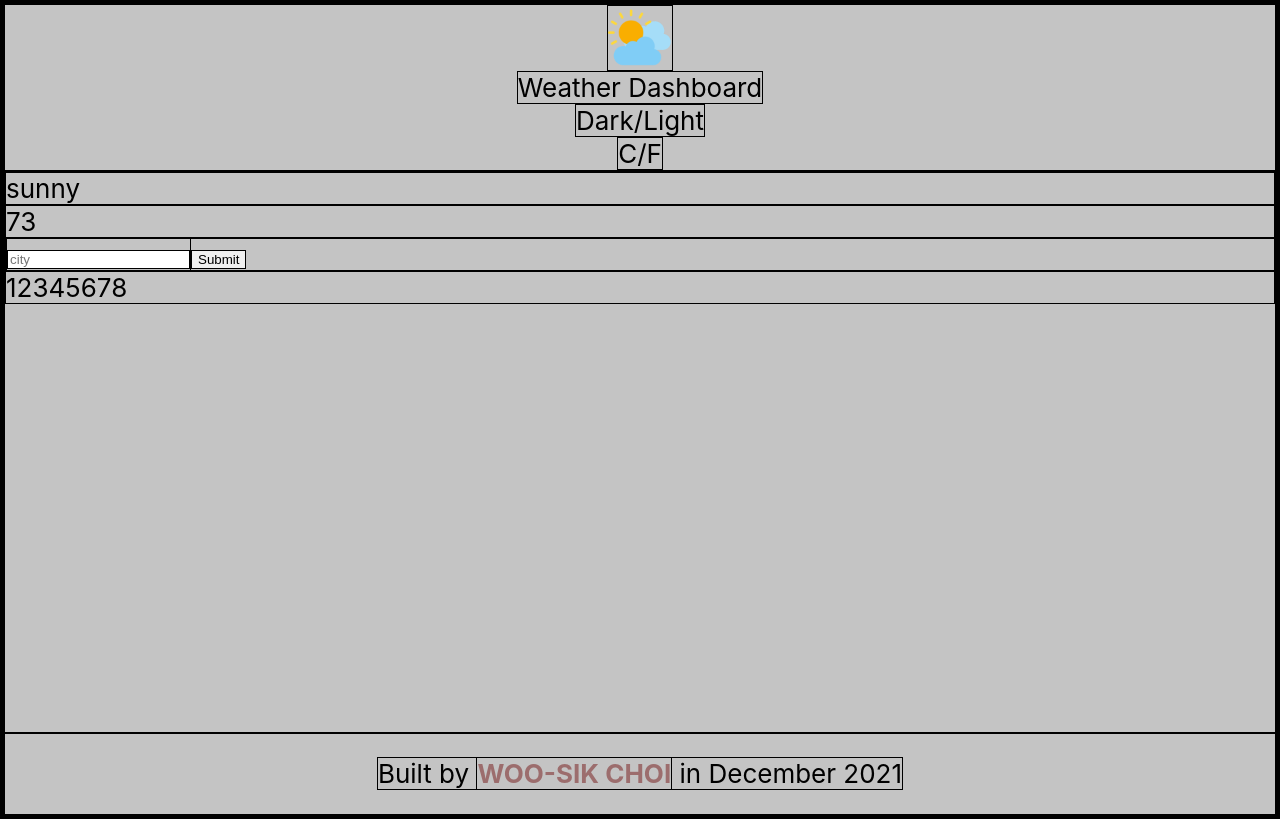
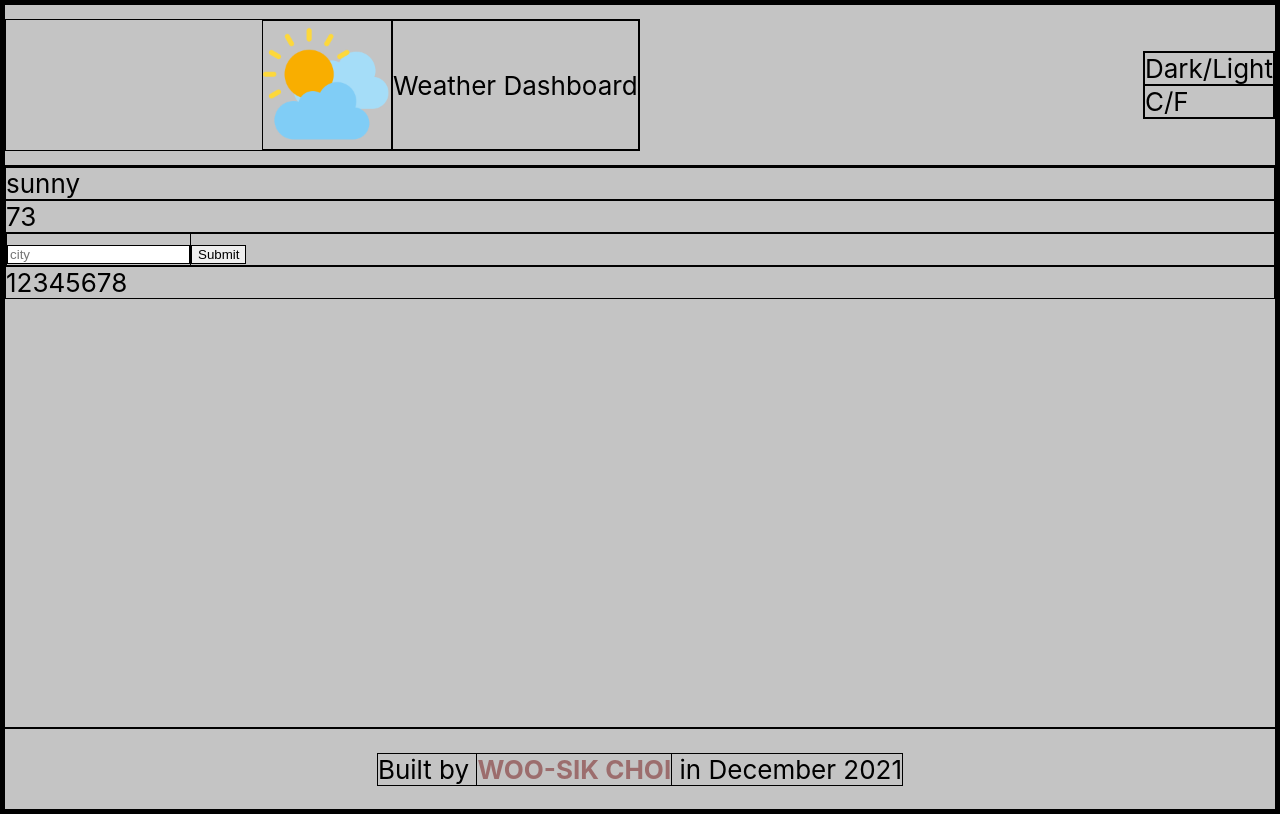
Before and after one commit to dvlprwchoi/weather-dashboard, a React (Create React App) app: page / in a window 1280 px wide. Built offline with nearby package versions, Linux system fonts and the light colour scheme.

Commit message:
Update div and css in Header.js

```diff
--- a/src/App.css
+++ b/src/App.css
@@ -54,10 +54,27 @@
 
 .Header {
   display: flex;
-  flex-direction: column;
+  /* flex-direction: column; */
   align-items: center;
   justify-content: center;
   min-height: 20vh;
+  justify-content: space-between;
+}
+
+.titleAndLogo {
+  display: flex;
+  flex-direction: row;
+  padding-left: 20vw;
+}
+
+.app-logo {
+  width: 10vw;
+}
+
+.app-title {
+  display: flex;
+  justify-content: center;
+  align-items: center;
 }
 
 .Main {
--- a/src/components/Header/Header.js
+++ b/src/components/Header/Header.js
@@ -1,15 +1,19 @@
 function Header() {
   return (
     <div className="Header">
+      <div className="titleAndLogo">
         <img
           className="app-logo"
           src="./android-chrome-192x192.png"
-        width="5%"
+          // width="15%"
           alt="app-logo"
         />
         <div className="app-title">Weather Dashboard</div>
+      </div>
+      <div className="toggles">
         <div className="theme-toggle">Dark/Light</div>
         <div className="unit-toggle">C/F</div>
+      </div>
     </div>
   );
 }
```
Lines whose indentation alone changed are shown as unchanged.
